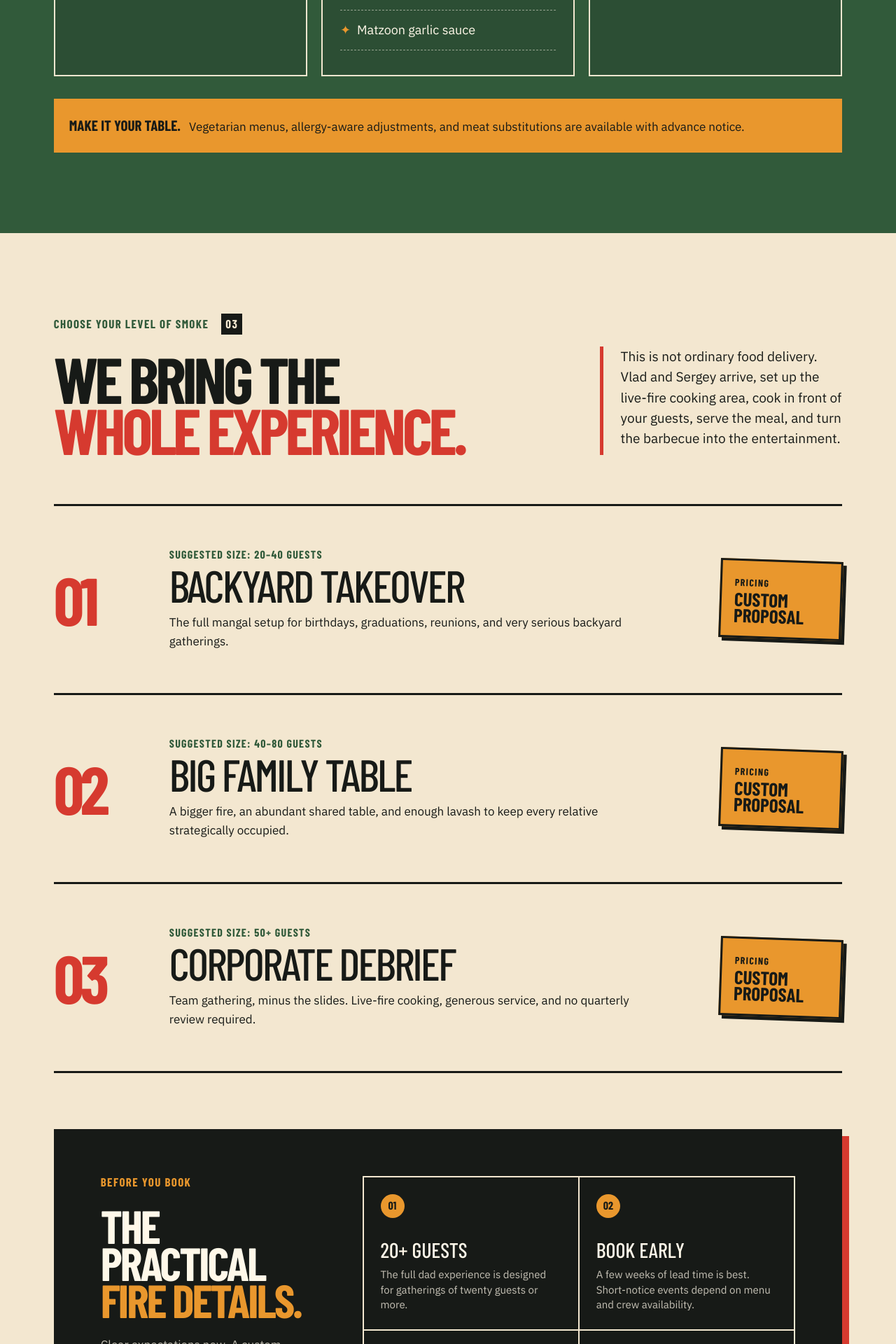
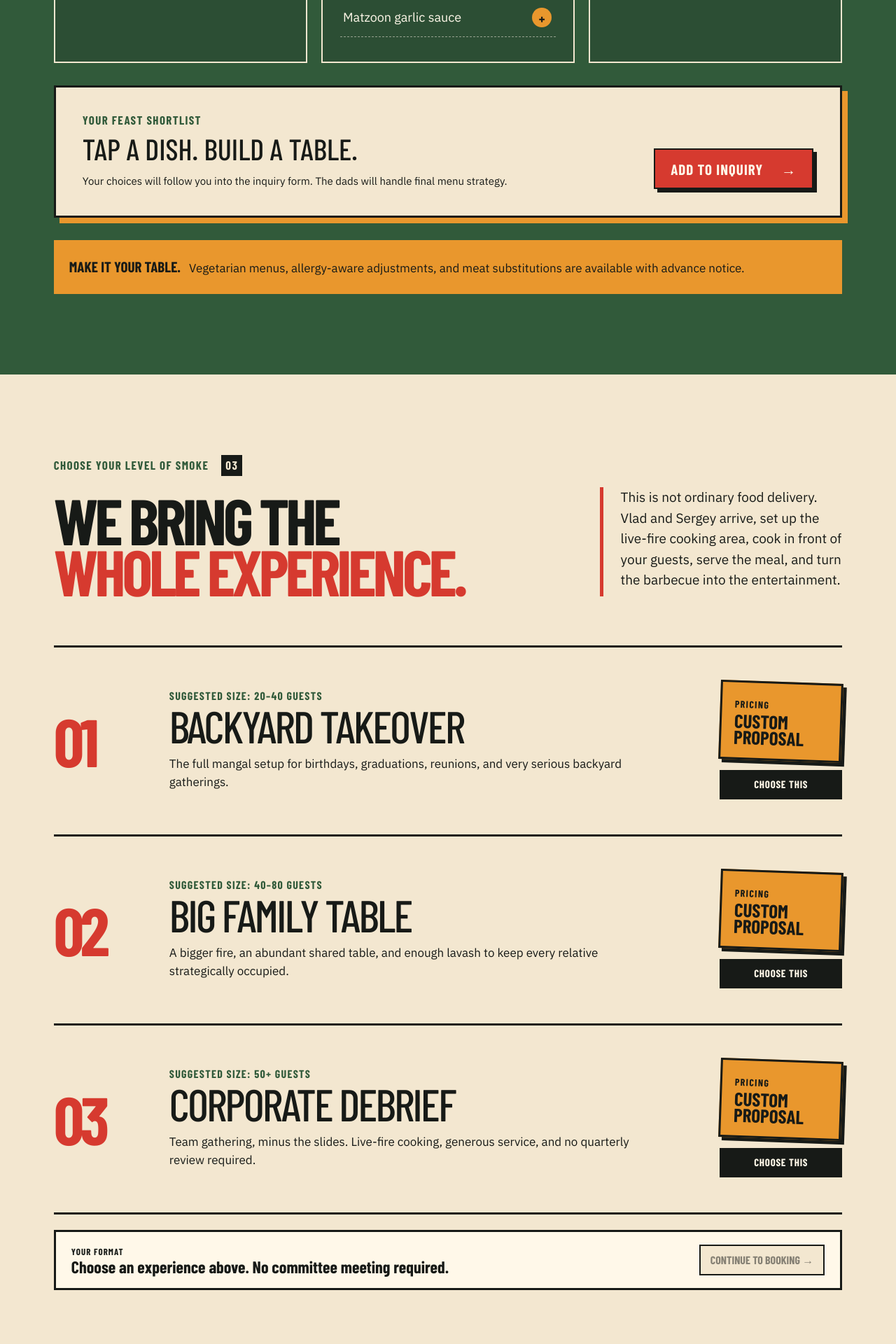
Before and after one commit to Filipp-Pogo/two-russian-dads-bbq, a Next.js app: page / in a window 1280 px wide. Shown: the part 5240-7160 px from the top of the page at 70% size. Built offline with nearby package versions, Linux system fonts and the light colour scheme; a web font is replaced by a local one.

Commit message:
Add interactive feast and experience builder

```diff
--- a/app/globals.css
+++ b/app/globals.css
@@ -304,8 +304,21 @@ h1 em, h2 em { color: var(--red); font-style: normal; }
 .menu-title span { align-self: stretch; display: grid; place-items: center; width: 70px; border-right: 2px solid var(--cream); color: var(--charcoal); background: var(--orange); font-family: var(--font-display), sans-serif; font-size: 28px; font-weight: 900; }
 .menu-title h3 { margin: 0; padding: 18px; font-size: clamp(28px, 2.5vw, 38px); line-height: 1; }
 .menu-card ul { margin: 0; padding: 24px 25px 35px; list-style: none; }
-.menu-card li { position: relative; padding: 14px 0 14px 24px; border-bottom: 1px dashed rgba(255, 248, 233, .5); font-size: 18px; }
-.menu-card li::before { content: "✦"; position: absolute; left: 0; color: var(--orange); }
+.menu-card li { border-bottom: 1px dashed rgba(255, 248, 233, .5); }
+.menu-card li button { width: 100%; min-height: 54px; display: grid; grid-template-columns: 1fr 30px; align-items: center; gap: 12px; padding: 10px 4px; color: var(--white); background: transparent; border: 0; cursor: pointer; font-size: 18px; text-align: left; transition: color .15s ease, background .15s ease, padding .15s ease; }
+.menu-card li button:hover { color: var(--orange); }
+.menu-card li button i { width: 28px; height: 28px; display: grid; place-items: center; color: var(--charcoal); background: var(--orange); border-radius: 50%; font-family: var(--font-display), sans-serif; font-size: 20px; font-style: normal; font-weight: 900; }
+.menu-card li.selected button { margin: 5px 0; padding: 10px; color: var(--charcoal); background: var(--orange); }
+.menu-card li.selected button i { color: var(--white); background: var(--green); }
+.feast-builder { display: grid; grid-template-columns: 1fr auto; gap: 35px; align-items: end; margin-top: 32px; padding: clamp(22px, 3vw, 38px); color: var(--charcoal); background: var(--cream); border: 3px solid var(--charcoal); box-shadow: 8px 8px 0 var(--orange); }
+.feast-builder .section-label { margin-bottom: 12px; color: var(--green); }
+.feast-builder h3 { margin: 0 0 16px; font-size: clamp(32px, 3.3vw, 52px); line-height: .9; }
+.feast-selection { display: flex; flex-wrap: wrap; gap: 7px; }
+.feast-selection span { padding: 5px 8px; color: var(--white); background: var(--green); font-size: 12px; font-weight: 600; }
+.feast-selection p { max-width: 620px; margin: 0; font-size: 15px; }
+.feast-builder-actions { display: flex; align-items: center; gap: 14px; }
+.clear-selection { padding: 8px 2px; color: var(--charcoal); background: transparent; border: 0; border-bottom: 2px solid var(--red); cursor: pointer; font-family: var(--font-display), sans-serif; font-size: 16px; font-weight: 800; text-transform: uppercase; }
+.shortlist-button { min-width: 220px; color: var(--white); background: var(--red); }
 .menu-note { margin: 32px 0 0; padding: 22px; color: var(--charcoal); background: var(--orange); font-size: 17px; }
 .menu-note b { font-family: var(--font-display), sans-serif; font-size: 21px; margin-right: 8px; }
 
@@ -313,13 +326,24 @@ h1 em, h2 em { color: var(--red); font-style: normal; }
 .experience-intro > p { max-width: 520px; margin: 0; padding: 0 0 8px 25px; border-left: 5px solid var(--red); font-size: 19px; }
 .experience-list { border-top: 3px solid var(--charcoal); }
 .experience-card { display: grid; grid-template-columns: 130px 1fr 190px; gap: 35px; align-items: center; min-height: 270px; padding: 28px 0; border-bottom: 3px solid var(--charcoal); }
+.experience-card.selected { background: color-mix(in srgb, var(--orange) 16%, transparent); box-shadow: inset 8px 0 0 var(--green); }
 .large-number { color: var(--red); font-family: var(--font-display), sans-serif; font-size: 96px; font-weight: 900; letter-spacing: -.06em; line-height: 1; }
 .experience-card h3 { margin: 6px 0 12px; font-size: clamp(44px, 5vw, 74px); letter-spacing: -.04em; line-height: .9; }
 .experience-card p { max-width: 680px; margin-bottom: 0; font-size: 17px; }
 .guest-size { color: var(--green); font-size: 16px !important; }
+.experience-actions { justify-self: end; width: 175px; }
 .proposal { justify-self: end; width: 175px; padding: 18px; border: 3px solid var(--charcoal); background: var(--orange); transform: rotate(2deg); box-shadow: 5px 5px 0 var(--charcoal); }
 .proposal span { font-family: var(--font-display), sans-serif; font-size: 14px; font-weight: 700; letter-spacing: .1em; }
 .proposal b { display: block; font-family: var(--font-display), sans-serif; font-size: 27px; line-height: .85; }
+.experience-select { width: 100%; min-height: 42px; margin-top: 13px; color: var(--white); background: var(--charcoal); border: 2px solid var(--charcoal); cursor: pointer; font-family: var(--font-display), sans-serif; font-size: 15px; font-weight: 900; letter-spacing: .05em; }
+.experience-select[aria-pressed="true"] { color: var(--charcoal); background: var(--green); color: var(--white); }
+.experience-choice { display: grid; grid-template-columns: 1fr auto; gap: 25px; align-items: center; margin-top: 22px; padding: 18px 22px; border: 3px solid var(--charcoal); background: var(--white); }
+.experience-choice.active { background: var(--orange); }
+.experience-choice p { display: flex; flex-direction: column; margin: 0; }
+.experience-choice p span { font-family: var(--font-display), sans-serif; font-size: 13px; font-weight: 800; letter-spacing: .08em; }
+.experience-choice p b { font-family: var(--font-display), sans-serif; font-size: 24px; line-height: 1; }
+.experience-choice button { min-height: 44px; padding: 8px 14px; color: var(--white); background: var(--green); border: 2px solid var(--charcoal); cursor: pointer; font-family: var(--font-display), sans-serif; font-size: 16px; font-weight: 900; text-transform: uppercase; }
+.experience-choice button:disabled { color: rgba(23, 26, 23, .5); background: var(--cream); cursor: not-allowed; }
 
 .expectations { display: grid; grid-template-columns: .68fr 1.32fr; gap: 55px; margin-top: 80px; padding: clamp(28px, 5vw, 64px); color: var(--white); background: var(--charcoal); border: 3px solid var(--charcoal); box-shadow: 10px 10px 0 var(--red); }
 .expectations-heading { align-self: start; position: sticky; top: 120px; }
@@ -365,6 +389,10 @@ h1 em, h2 em { color: var(--red); font-style: normal; }
 .form-header { display: flex; align-items: end; justify-content: space-between; gap: 20px; padding-bottom: 22px; border-bottom: 3px solid var(--charcoal); }
 .form-header h3 { margin: 0; font-size: 34px; }
 .form-header p { margin: 0; font-size: 13px; }
+.form-selection-summary { margin-top: 22px; padding: 16px; color: var(--white); background: var(--green); border: 2px solid var(--charcoal); }
+.form-selection-summary > span { font-family: var(--font-display), sans-serif; font-size: 15px; font-weight: 900; letter-spacing: .08em; }
+.form-selection-summary p { margin: 8px 0 0; font-size: 14px; }
+.form-selection-summary small { display: block; margin-top: 10px; color: rgba(255, 248, 233, .72); font-size: 11px; }
 .form-grid { display: grid; grid-template-columns: 1fr 1fr; gap: 18px; margin-top: 25px; }
 .form-grid label { font-family: var(--font-display), sans-serif; font-size: 16px; font-weight: 800; letter-spacing: .04em; text-transform: uppercase; }
 .form-grid .full { grid-column: 1 / -1; }
@@ -404,6 +432,7 @@ footer { color: var(--white); background: var(--charcoal); }
   .bomond-feature { grid-template-columns: 1fr 1fr; gap: 45px; }
   .bomond-gallery { min-height: 600px; }
   .experience-card { grid-template-columns: 90px 1fr 160px; }
+  .experience-actions, .proposal { width: 155px; }
   .large-number { font-size: 70px; }
 }
 
@@ -439,9 +468,11 @@ footer { color: var(--white); background: var(--charcoal); }
   .feast-heading .section-label { grid-column: auto; }
   .feast-heading { align-items: start; }
   .menu-card { min-height: auto; }
+  .feast-builder { grid-template-columns: 1fr; align-items: start; }
+  .feast-builder-actions { justify-content: space-between; }
   .experience-intro { align-items: start; }
   .experience-card { grid-template-columns: 90px 1fr; }
-  .proposal { grid-column: 2; justify-self: start; }
+  .experience-actions { grid-column: 2; justify-self: start; }
   .expectations { grid-template-columns: 1fr; }
   .expectations-heading { position: static; }
   .expectations-note { grid-column: 1; }
@@ -495,10 +526,15 @@ footer { color: var(--white); background: var(--charcoal); }
   .feast-heading { margin-bottom: 45px; }
   .menu-title h3 { font-size: 28px; }
   .menu-card li { font-size: 16px; }
+  .menu-card li button { font-size: 16px; }
+  .feast-builder-actions { align-items: stretch; flex-direction: column-reverse; }
+  .shortlist-button { width: 100%; min-width: 0; }
   .experience-card { grid-template-columns: 58px 1fr; gap: 14px; padding: 28px 0; }
   .large-number { font-size: 48px; }
   .experience-card h3 { font-size: 42px; }
-  .proposal { grid-column: 1 / -1; margin-left: 72px; }
+  .experience-actions { grid-column: 1 / -1; width: calc(100% - 72px); margin-left: 72px; }
+  .proposal { width: 100%; }
+  .experience-choice { grid-template-columns: 1fr; }
   .expectations { margin: 60px -2px 0; padding: 25px 18px; gap: 35px; box-shadow: 6px 6px 0 var(--red); }
   .expectations-grid { grid-template-columns: 1fr; }
   .expectations-grid article { min-height: 0; }
--- a/app/page.tsx
+++ b/app/page.tsx
@@ -89,6 +89,21 @@ const faqs = [
 
 export default function Home() {
   const [menuOpen, setMenuOpen] = useState(false);
+  const [selectedDishes, setSelectedDishes] = useState<string[]>([]);
+  const [selectedExperience, setSelectedExperience] = useState("");
+
+  function toggleDish(item: string) {
+    setSelectedDishes((current) =>
+      current.includes(item)
+        ? current.filter((dish) => dish !== item)
+        : [...current, item],
+    );
+  }
+
+  function goToBooking() {
+    const reducedMotion = window.matchMedia("(prefers-reduced-motion: reduce)").matches;
+    document.getElementById("book")?.scrollIntoView({ behavior: reducedMotion ? "auto" : "smooth", block: "start" });
+  }
 
   function createEmailInquiry(event: FormEvent<HTMLFormElement>) {
     event.preventDefault();
@@ -101,6 +116,8 @@ export default function Home() {
       `Event city: ${data.get("city")}`,
       `Guest count: ${data.get("guests")}`,
       `Event type: ${data.get("type")}`,
+      `Preferred experience: ${data.get("experience") || "Not selected"}`,
+      `Menu shortlist: ${data.get("menuShortlist") || "Not selected"}`,
       `Dietary restrictions: ${data.get("dietary")}`,
       `Venue details: ${data.get("venue")}`,
       `Additional notes: ${data.get("notes")}`,
@@ -316,10 +333,32 @@ export default function Home() {
               <article className="menu-card" key={group.title}>
                 <div className="menu-title"><span>{group.number}</span><h3>{group.title}</h3></div>
                 <ul>
-                  {group.items.map((item) => <li key={item}>{item}</li>)}
+                  {group.items.map((item) => {
+                    const selected = selectedDishes.includes(item);
+                    return (
+                      <li className={selected ? "selected" : ""} key={item}>
+                        <button type="button" aria-pressed={selected} onClick={() => toggleDish(item)}>
+                          <span>{item}</span><i aria-hidden="true">{selected ? "✓" : "+"}</i>
+                        </button>
+                      </li>
+                    );
+                  })}
                 </ul>
               </article>
             ))}
+          </div>
+          <div className="feast-builder" aria-live="polite">
+            <div>
+              <p className="section-label light">YOUR FEAST SHORTLIST</p>
+              <h3>{selectedDishes.length ? `${selectedDishes.length} ITEM${selectedDishes.length === 1 ? "" : "S"} SELECTED` : "TAP A DISH. BUILD A TABLE."}</h3>
+              <div className="feast-selection">
+                {selectedDishes.length ? selectedDishes.map((dish) => <span key={dish}>{dish}</span>) : <p>Your choices will follow you into the inquiry form. The dads will handle final menu strategy.</p>}
+              </div>
+            </div>
+            <div className="feast-builder-actions">
+              {selectedDishes.length > 0 && <button type="button" className="clear-selection" onClick={() => setSelectedDishes([])}>Clear</button>}
+              <button type="button" className="button shortlist-button" onClick={goToBooking}>Add to Inquiry <span aria-hidden="true">→</span></button>
+            </div>
           </div>
           <p className="menu-note"><b>MAKE IT YOUR TABLE.</b> Vegetarian menus, allergy-aware adjustments, and meat substitutions are available with advance notice.</p>
         </section>
@@ -336,20 +375,33 @@ export default function Home() {
           </div>
 
           <div className="experience-list">
-            {experiences.map((item) => (
-              <article className="experience-card" key={item.name}>
+            {experiences.map((item) => {
+              const selected = selectedExperience === item.name;
+              return (
+              <article className={selected ? "experience-card selected" : "experience-card"} key={item.name}>
                 <span className="large-number">{item.number}</span>
                 <div>
                   <p className="guest-size">SUGGESTED SIZE: {item.size}</p>
                   <h3>{item.name}</h3>
                   <p>{item.copy}</p>
                 </div>
-                <div className="proposal">
-                  <span>PRICING</span>
-                  <b>CUSTOM<br />PROPOSAL</b>
+                <div className="experience-actions">
+                  <div className="proposal">
+                    <span>PRICING</span>
+                    <b>CUSTOM<br />PROPOSAL</b>
+                  </div>
+                  <button type="button" className="experience-select" aria-pressed={selected} onClick={() => setSelectedExperience(selected ? "" : item.name)}>
+                    {selected ? "SELECTED ✓" : "CHOOSE THIS"}
+                  </button>
                 </div>
               </article>
-            ))}
+              );
+            })}
+          </div>
+
+          <div className={selectedExperience ? "experience-choice active" : "experience-choice"} aria-live="polite">
+            <p><span>YOUR FORMAT</span><b>{selectedExperience || "Choose an experience above. No committee meeting required."}</b></p>
+            <button type="button" onClick={goToBooking} disabled={!selectedExperience}>Continue to Booking <span aria-hidden="true">→</span></button>
           </div>
 
           <div className="expectations" aria-labelledby="expectations-title">
@@ -430,10 +482,20 @@ export default function Home() {
           </div>
 
           <form className="booking-form" onSubmit={createEmailInquiry}>
+            <input type="hidden" name="experience" value={selectedExperience} />
+            <input type="hidden" name="menuShortlist" value={selectedDishes.join(", ")} />
             <div className="form-header">
               <h3>START THE INQUIRY</h3>
               <p>All fields marked * are required.</p>
             </div>
+            {(selectedExperience || selectedDishes.length > 0) && (
+              <div className="form-selection-summary" aria-live="polite">
+                <span>YOUR WORKING BRIEF</span>
+                {selectedExperience && <p><b>Experience:</b> {selectedExperience}</p>}
+                {selectedDishes.length > 0 && <p><b>Menu shortlist:</b> {selectedDishes.join(" · ")}</p>}
+                <small>These preferences will be included in your email inquiry and confirmed in the custom proposal.</small>
+              </div>
+            )}
             <div className="form-grid">
               <label>Name *<input name="name" type="text" autoComplete="name" required /></label>
               <label>Email *<input name="email" type="email" autoComplete="email" required /></label>
```
